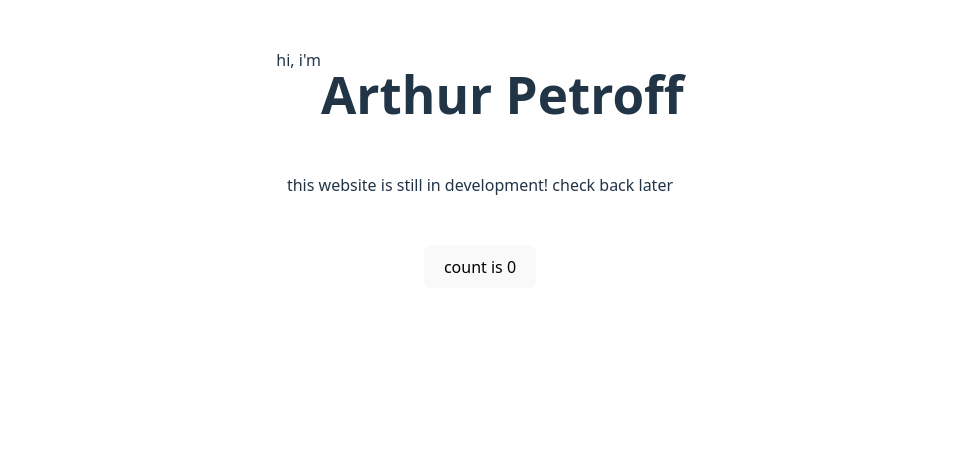
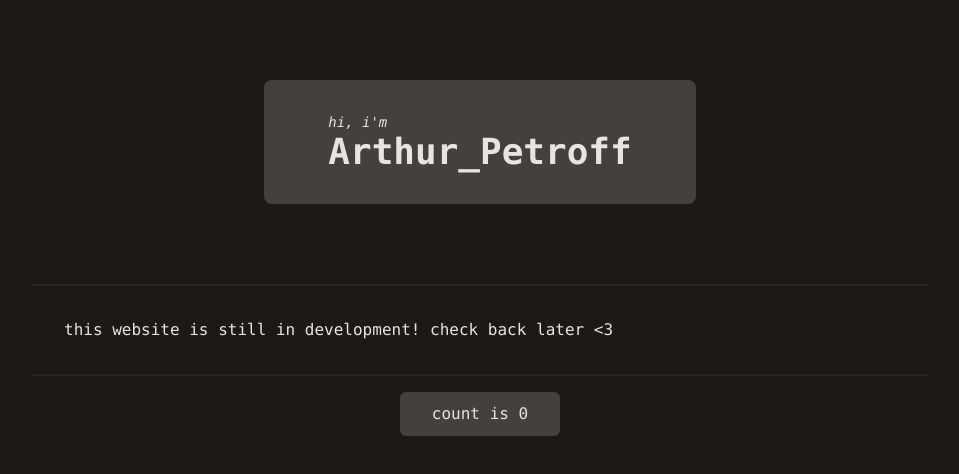
Before and after one commit to apetbrz/portfolio, a Svelte app in the folder client/: page / in a window 1280 px wide. Shown: the top 474 px of the page, without its empty margins (160-1119 px from the left). Built offline with nearby package versions, Linux system fonts and the light colour scheme.

Commit message:
switched to tailwindcss for page

```diff
--- a/client/index.html
+++ b/client/index.html
@@ -1,6 +1,6 @@
 <!doctype html>
 <html lang="en">
-  <head>
+  <head name="viewport" content="width=device-width, initial-scale=1.0">
     <meta charset="UTF-8" />
     <link rel="icon" type="image/svg+xml" href="/vite.svg" />
     <meta name="viewport" content="width=device-width, initial-scale=1.0" />
--- a/client/src/App.svelte
+++ b/client/src/App.svelte
@@ -1,24 +1,26 @@
 <script>
-  import Counter from "./lib/Counter.svelte";
+    import Counter from "./lib/Counter.svelte";
 </script>
 
-<main>
-  <div class="header">
-    <p>hi, i'm</p>
-    <h1 class="name">Arthur Petroff</h1>
-  </div>
+<main
+    class="mx-auto overflow-hidden text-stone-200 font-mono lg:max-w-4xl md:max-w-2xl"
+>
+    <div
+        class="px-16 py-8 bg-stone-700 my-20 md:rounded-lg md:max-w-max mx-auto justify-center"
+    >
+        <p class="text-sm italic">hi, i'm</p>
+        <h1 class="text-4xl font-extrabold">Arthur_Petroff</h1>
+    </div>
 
-  <div class="info">
-    <p>this website is still in development! check back later</p>
-  </div>
+    <div class="w-full p-8 border-y-2 border-stone-800">
+        <p>this website is still in development! check back later &lt;3</p>
+    </div>
 
-  <div class="card">
-    <Counter />
-  </div>
+    <div class="p-4 mx-auto w-48">
+        <Counter />
+    </div>
 </main>
 
-<style>
-  .header {
-    display: flex;
-  }
+<style lang="postcss">
+    @reference "tailwindcss";
 </style>
--- a/client/src/app.css
+++ b/client/src/app.css
@@ -1,78 +1,9 @@
-:root {
-  font-family: system-ui, Avenir, Helvetica, Arial, sans-serif;
-  line-height: 1.5;
-  font-weight: 400;
+@import "tailwindcss";
 
-  color-scheme: light dark;
-  color: rgba(255, 255, 255, 0.87);
-  background-color: #242424;
-
-  font-synthesis: none;
-  text-rendering: optimizeLegibility;
-  -webkit-font-smoothing: antialiased;
-  -moz-osx-font-smoothing: grayscale;
-}
-
-a {
-  font-weight: 500;
-  color: #646cff;
-  text-decoration: inherit;
-}
-a:hover {
-  color: #535bf2;
+@theme {
+    --color-background: #1c1917;
 }
 
 body {
-  margin: 0;
-  display: flex;
-  min-width: 320px;
-  min-height: 100vh;
+    background-color: var(--color-background);
 }
-
-h1 {
-  font-size: 3.2em;
-  line-height: 1.1;
-}
-
-.card {
-  padding: 2em;
-}
-
-#app {
-  max-width: 1280px;
-  margin: 0 auto;
-  padding: 2rem;
-  text-align: center;
-}
-
-button {
-  border-radius: 8px;
-  border: 1px solid transparent;
-  padding: 0.6em 1.2em;
-  font-size: 1em;
-  font-weight: 500;
-  font-family: inherit;
-  background-color: #1a1a1a;
-  cursor: pointer;
-  transition: border-color 0.25s;
-}
-button:hover {
-  border-color: #646cff;
-}
-button:focus,
-button:focus-visible {
-  outline: 4px auto -webkit-focus-ring-color;
-}
-
-@media (prefers-color-scheme: light) {
-  :root {
-    color: #213547;
-    background-color: #ffffff;
-  }
-  a:hover {
-    color: #747bff;
-  }
-  button {
-    background-color: #f9f9f9;
-  }
-}
--- a/client/src/lib/Counter.svelte
+++ b/client/src/lib/Counter.svelte
@@ -1,12 +1,15 @@
 <script>
-  import { greet } from "./pkg/portfolio"
-  let count = $state(0)
-  const increment = () => {
-    count += 1
-    alert(greet())
-  }
+    import { greet } from "./pkg/portfolio";
+    let count = $state(0);
+    const increment = () => {
+        count += 1;
+        console.log(greet());
+    };
 </script>
 
-<button onclick={increment}>
-  count is {count}
+<button
+    class="p-2 bg-stone-700 rounded-md w-full border-stone-700 border-2 hover:bg-stone-800 active:bg-stone-900 focus:outline-2 focus:outline-stone-700 focus:outline-offset-2"
+    onclick={increment}
+>
+    count is {count}
 </button>
```
